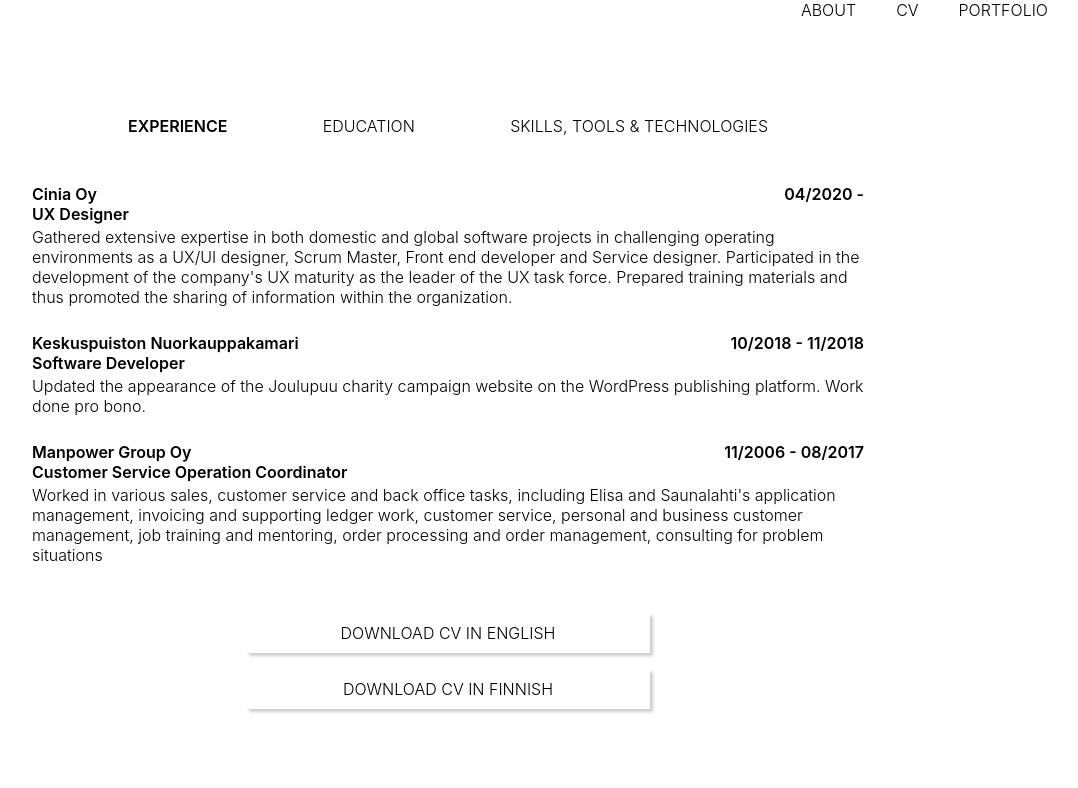
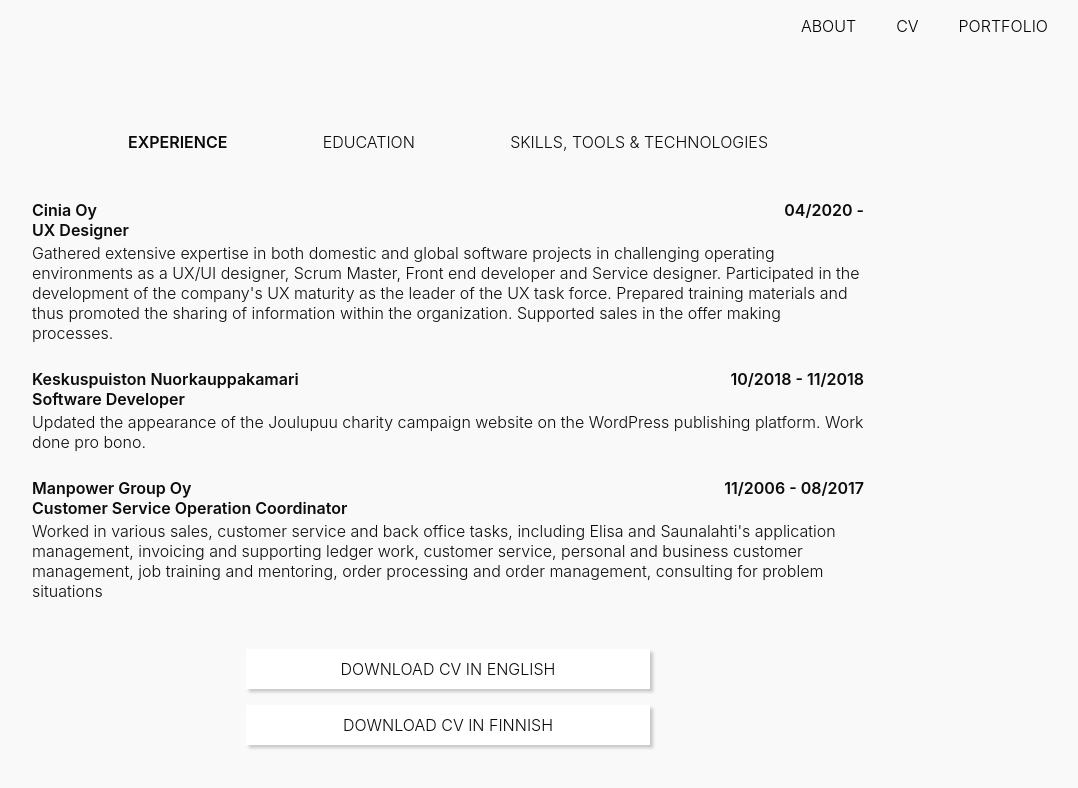
Before and after one commit to mariasalonen/mariasalonen.github.io, a React (Create React App) app in the folder portfolio/: page /cv in a window 1280 px wide. Shown: the top 788 px of the page, without its empty margins (192-1270 px from the left). Built offline with nearby package versions, Linux system fonts and the light colour scheme.

Commit message:
Font and color changes

```diff
--- a/portfolio/public/index.html
+++ b/portfolio/public/index.html
@@ -5,7 +5,7 @@
     <link rel="preconnect" href="https://fonts.googleapis.com" />
     <link rel="preconnect" href="https://fonts.gstatic.com" crossorigin />
     <link
-      href="https://fonts.googleapis.com/css2?family=Permanent+Marker&display=swap"
+      href="https://fonts.googleapis.com/css2?family=Figtree:ital,wght@0,300..900;1,300..900&family=Permanent+Marker&display=swap"
       rel="stylesheet"
     />
     <meta name="viewport" content="width=device-width, initial-scale=1" />
--- a/portfolio/src/components/About/about.css
+++ b/portfolio/src/components/About/about.css
@@ -42,7 +42,7 @@
   margin-top: 0;
   a {
     text-decoration: none;
-    color: black;
+    color: #0C0C0D;
     margin-left: 0.5em;
   }
 }
--- a/portfolio/src/components/Cv/cv.css
+++ b/portfolio/src/components/Cv/cv.css
@@ -87,9 +87,10 @@ hr {
   margin-left: auto;
   margin-right: auto;
   padding: 10px;
+  background-color: #fff;
   a {
     text-decoration: none;
-    color: black;
+    color: #0C0C0D;
   }
 }
 
--- a/portfolio/src/components/Cv/experience.js
+++ b/portfolio/src/components/Cv/experience.js
@@ -18,14 +18,15 @@ const Experience = () => {
             Scrum Master, Front end developer and Service designer. Participated
             in the development of the company's UX maturity as the leader of the
             UX task force. Prepared training materials and thus promoted the
-            sharing of information within the organization.
+            sharing of information within the organization. Supported sales in
+            the offer making processes.
             {/*  Kerryttänyt laaja-alaista osaamista sekä kotimaisissa että
             kansainvälisissä haastavien toimintaympäristöjen
             ohjelmistoprojekteissa UX/UI-suunnittelijana, Scrum Masterina, Front
             end -kehittäjänä ja Palvelumuotoilijana. Osallistunut yrityksen UX
             maturiteetin kehittämiseen taskforce -toiminnan vetäjänä. Laatinut
             koulutusmateriaaleja ja näin edistänyt tiedon jakamista
-            organisaation sisällä. */}
+            organisaation sisällä. Toiminut tukena myynnin tarjousprosesseissa.*/}
           </p>
         </div>
         <div className="cv-item">
--- a/portfolio/src/components/Navigation/navigation.css
+++ b/portfolio/src/components/Navigation/navigation.css
@@ -1,6 +1,6 @@
 Nav {
   text-align: right;
-
+  margin-top: 1em;
   a {
     text-decoration: none;
     color: black;
@@ -11,10 +11,9 @@ Nav {
 @media only screen and (max-width: 600px) {
   Nav {
     text-align: center;
-    a{
+    a {
       margin-right: 2em;
       margin-left: 2em;
     }
-
+  }
 }
-}
--- a/portfolio/src/components/Portfolio/port.js
+++ b/portfolio/src/components/Portfolio/port.js
@@ -39,13 +39,6 @@ const Port = () => {
             <Col className="portfolio-img-column">
               <img
                 className="portfolio-img"
-                src={vesselEmissions}
-                alt="Emissions view"
-              ></img>
-            </Col>
-            <Col className="portfolio-img-column">
-              <img
-                className="portfolio-img"
                 src={vesselsList}
                 alt="Vessel list"
               ></img>
@@ -53,6 +46,13 @@ const Port = () => {
                 className="portfolio-img-modals"
                 src={addPortcall}
                 alt="Add portcall"
+              ></img>
+            </Col>
+            <Col className="portfolio-img-column">
+              <img
+                className="portfolio-img"
+                src={vesselEmissions}
+                alt="Emissions view"
               ></img>
             </Col>
           </Row>
--- a/portfolio/src/index.css
+++ b/portfolio/src/index.css
@@ -1,11 +1,13 @@
 body {
   margin: 0;
-  font-family: -apple-system, BlinkMacSystemFont, 'Segoe UI', 'Roboto', 'Oxygen',
+  font-family: -apple-system, BlinkMacSystemFont, 'Figtree', 'Segoe UI', 'Roboto', 'Oxygen',
     'Ubuntu', 'Cantarell', 'Fira Sans', 'Droid Sans', 'Helvetica Neue',
     sans-serif;
   -webkit-font-smoothing: antialiased;
   -moz-osx-font-smoothing: grayscale;
   font-weight: 300;
+  background-color: #f9f9f9;
+  color: #0C0C0D;
 }
 
 code {
```
